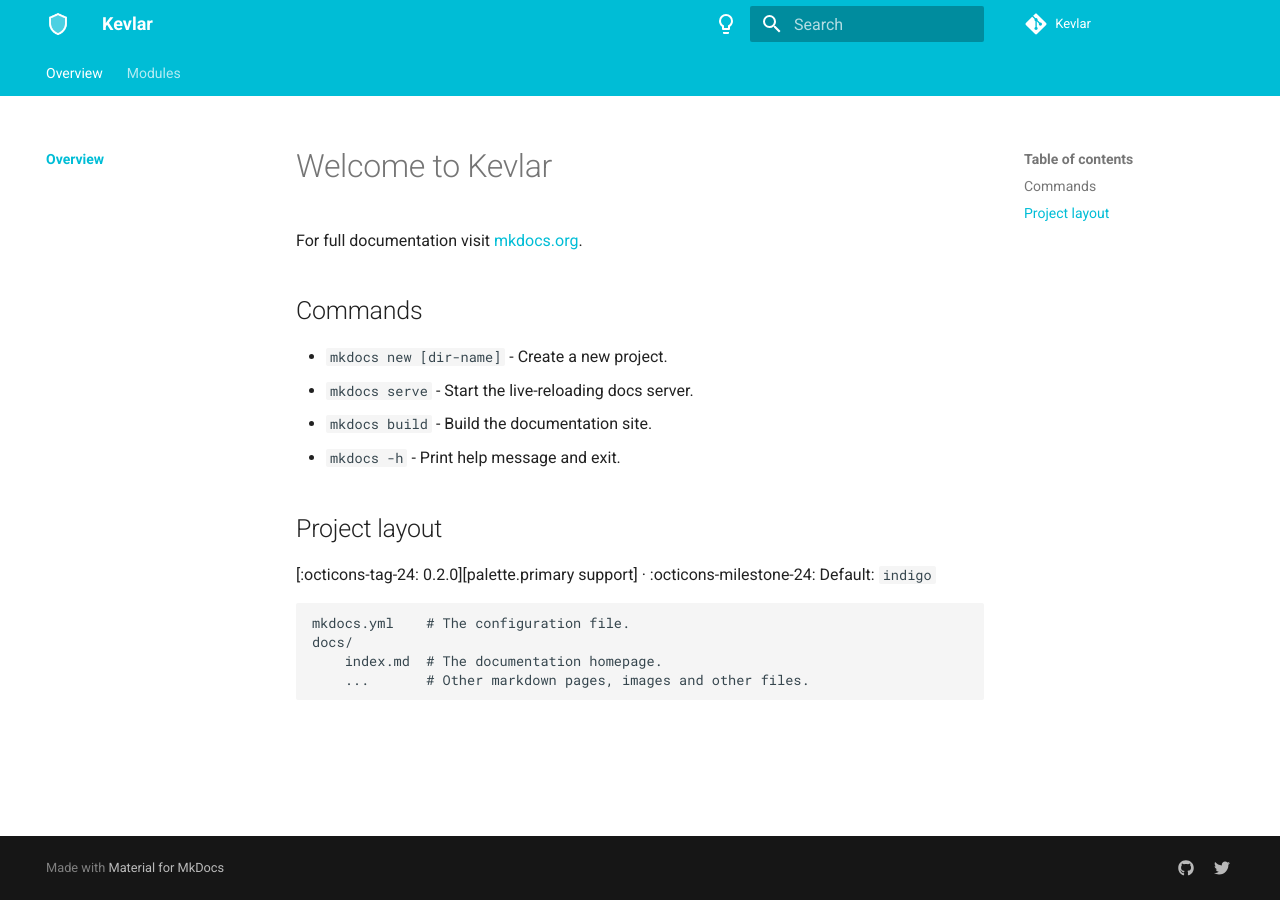
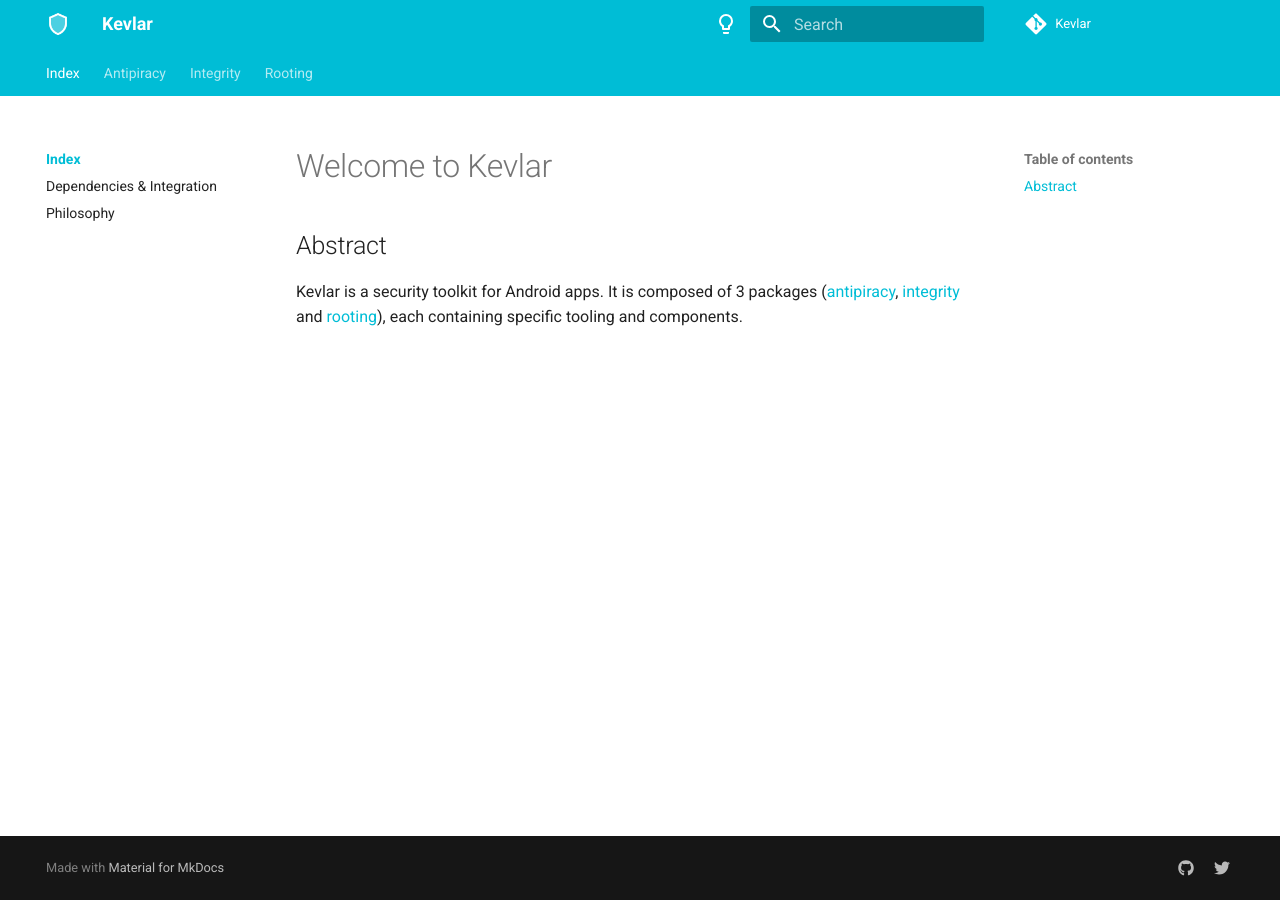
Before and after one commit to kevlar-kt/kevlar, an MkDocs documentation site: the page built from docs/index.md, in a window 1280 px wide. Built offline with MkDocs 1.6.1 and Material for MkDocs 9.7.7, drawn with Linux system fonts in a browser that asks for light colours; comment, search, counter and statistics services are not loaded.

Commit message:
Created working docs

```diff
--- a/docs/index.md
+++ b/docs/index.md
@@ -1,21 +1,9 @@
 # Welcome to Kevlar
 
-For full documentation visit [mkdocs.org](https://www.mkdocs.org).
+## Abstract
 
-## Commands
+Kevlar is a security toolkit for Android apps. It is composed of 3 packages ([antipiracy], [integrity] and [rooting]), each containing specific tooling and components.
 
-* `mkdocs new [dir-name]` - Create a new project.
-* `mkdocs serve` - Start the live-reloading docs server.
-* `mkdocs build` - Build the documentation site.
-* `mkdocs -h` - Print help message and exit.
-
-## Project layout
-
-[:octicons-tag-24: 0.2.0][palette.primary support] ·
-:octicons-milestone-24: Default: `indigo`
-
-
-    mkdocs.yml    # The configuration file.
-    docs/
-        index.md  # The documentation homepage.
-        ...       # Other markdown pages, images and other files.
+[antipiracy]: pages/modules/antipiracy/antipiracy.md
+[integrity]: pages/modules/integrity/integrity.md
+[rooting]: pages/modules/rooting/rooting.md
--- a/mkdocs.yml
+++ b/mkdocs.yml
@@ -3,7 +3,7 @@
 site_url: https://kevlar-kt.github.io/kevlar
 site_author: Kevlar
 site_description: >-
-    Android Security Framework
+    Android Security Toolkit
 
 repo_name: Kevlar
 repo_url: https://github.com/kevlar-kt/kevlar
@@ -14,6 +14,7 @@
 theme:
     name: material
     language: en
+
     logo: assets/images/shield_light.png
     favicon: assets/images/shield_light.png
 
@@ -21,17 +22,18 @@
         - content.code.annotate
         # - content.tabs.link
         # - header.autohide
+        - navigation.instant
         # - navigation.expand
-        - navigation.instant
-        # - navigation.instant
         - navigation.sections
         - navigation.tabs
+        - navigation.indexes
         # - navigation.tabs.sticky
         - navigation.tracking
         - navigation.indexes
         - search.highlight
         - search.share
         - search.suggest
+
         # - toc.integrate
     palette:
         - media: "(prefers-color-scheme: light)"
@@ -49,16 +51,28 @@
               icon: material/lightbulb
               name: Switch to light mode
 
-extra_css:
-  - 'assets/css/app.css'
 
-extra:
-  social:
-    - icon: fontawesome/brands/github
-      link: https://github.com/kevlar-kt
+plugins:
+    - search:
+          lang: en
+    - redirects:
+          redirect_maps:
+    - minify:
+          minify_html: true
 
-    - icon: fontawesome/brands/twitter
-      link: https://twitter.com/cioccarellia
+
+nav:
+    - 'Index':
+          - 'Overview': index.md
+          - 'Dependencies & Integration': pages/overview/dependencies_integration.md
+          - 'Philosophy': pages/overview/philosophy.md
+    - Antipiracy:
+          - 'Overview' : pages/modules/antipiracy/antipiracy.md
+          - 'Privacy' : pages/modules/antipiracy/privacy.md
+    - 'Integrity':
+          - 'Overview': pages/modules/integrity/integrity.md
+    - 'Rooting':
+          - 'Overview' : pages/modules/rooting/rooting.md
 
 markdown_extensions:
     - tables
@@ -67,17 +81,26 @@
           anchor_linenums: true
     - pymdownx.inlinehilite
     - pymdownx.snippets
+    - pymdownx.details
     - pymdownx.superfences
     - abbr
     - admonition
-    - attr_list
+    - pymdownx.emoji:
+          emoji_index: !!python/name:materialx.emoji.twemoji
+          emoji_generator: !!python/name:materialx.emoji.to_svg
+
     - def_list
     - md_in_html
+    - toc:
+          permalink: true
 
-nav:
-    - 'Overview':
-        - 'Overview': index.md
-    - 'Modules':
-         - 'Antipiracy': modules/antipiracy.md
-         - 'Integrity': modules/integrity.md
-         - 'Rooting': modules/rooting.md
+extra:
+    social:
+        - icon: fontawesome/brands/github
+          link: https://github.com/kevlar-kt
+
+        - icon: fontawesome/brands/twitter
+          link: https://twitter.com/cioccarellia
+
+extra_css:
+    - 'assets/css/app.css'
```
Also changed, not shown: docs/modules/antipiracy.md (deleted, +0 -4 lines), docs/pages/modules/antipiracy/antipiracy.md (added, +3 -0 lines), docs/pages/modules/integrity/integrity.md (added, +1 -0 lines), docs/pages/modules/rooting/rooting.md (added, +1 -0 lines), docs/pages/overview/dependencies_integration.md (added, +60 -0 lines), docs/pages/overview/philosophy.md (added, +47 -0 lines), docs/modules/rooting.md (deleted), docs/pages/modules/antipiracy/privacy.md (added).
